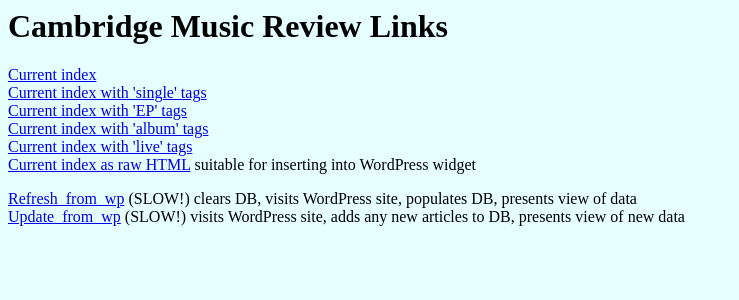
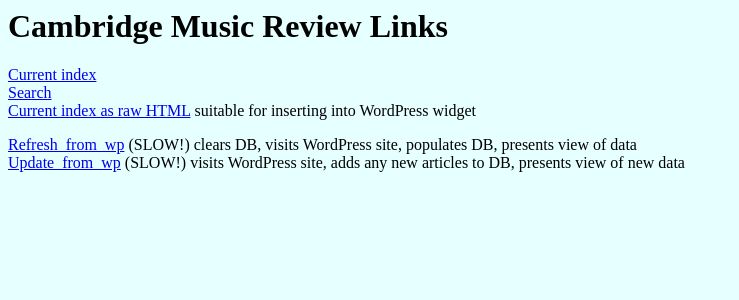
Before and after one commit to jeanflower/cambridgemusicreviews, a Django app: page /indexer/ in a window 1280 px wide. Shown: the top 300 px of the page, without its empty margins (0-739 px from the left). Run offline with Django 3.2, Linux system fonts and the light colour scheme.

Commit message:
Add search capability

```diff
--- a/django/cmr_site/indexer/forms.py
+++ b/django/cmr_site/indexer/forms.py
@@ -10,16 +10,27 @@ import_module("cmr.cmr_utilities")
 
 from cmr.cmr_utilities import INDEX_CATEGORY_STRINGS
 
-CHOICES = (('1', INDEX_CATEGORY_STRINGS[0]), \
+CATEGORY_CHOICES = (('1', INDEX_CATEGORY_STRINGS[0]), \
            ('2', INDEX_CATEGORY_STRINGS[1]), \
            ('3', INDEX_CATEGORY_STRINGS[2]), \
            ('4', INDEX_CATEGORY_STRINGS[3]), \
            ('5', INDEX_CATEGORY_STRINGS[4]))
 
-class IndexTextForm(forms.Form):
+SEARCH_LOCATION_CHOICES = (('1', "Title"), \
+                           ('2', "Tags"),
+                           ('3', "Index text"))
+
+class EditEntryForm(forms.Form):
     index_text = forms.CharField(label="Index link text",
                                  max_length=max_index_text_length,
                                 )
     category_choice = forms.ChoiceField(label = '',
                                         widget=forms.RadioSelect,
-                                        choices=CHOICES)
+                                        choices=CATEGORY_CHOICES)
+class SearchForm(forms.Form):
+    search_term = forms.CharField(label="Search for text",
+                                  max_length=max_index_text_length,
+                                 )
+    location_choice = forms.MultipleChoiceField(
+                                        label = "Search in...",
+                                        choices=SEARCH_LOCATION_CHOICES)
--- a/django/cmr_site/indexer/templates/base.html
+++ b/django/cmr_site/indexer/templates/base.html
@@ -4,10 +4,7 @@
 {% block content %}
 <h1>Cambridge Music Review Links</h1>
 <a href = "{% url 'display_db_index' %}">Current index</a><br>
-<a href = "{% url 'display_tagged_db_index' 'single' 0%}">Current index with 'single' tags</a><br>
-<a href = "{% url 'display_tagged_db_index' 'EP' 0%}">Current index with 'EP' tags</a><br>
-<a href = "{% url 'display_tagged_db_index' 'album' 0%}">Current index with 'album' tags</a><br>
-<a href = "{% url 'display_tagged_db_index' 'live' 0%}">Current index with 'live' tags</a> <br>
+<a href = "{% url 'search' %}">Search</a><br>
 
 <a href = "{% url 'display_db_index_raw' %}">Current index as raw HTML</a> suitable for inserting into WordPress widget<p>
 <a href = "{% url 'refresh_from_wp' %}">Refresh_from_wp</a>
--- a/django/cmr_site/indexer/templates/indexer/index.html
+++ b/django/cmr_site/indexer/templates/indexer/index.html
@@ -2,6 +2,7 @@
 
 {% block content %}
 {{ block.super }}
+<h1>{{title}}</h1>
 {% if show_raw_html %}
     <xmp>
 {% endif %}
--- a/django/cmr_site/indexer/urls.py
+++ b/django/cmr_site/indexer/urls.py
@@ -13,4 +13,5 @@ urlpatterns = [
     url(r'^display_db_index_raw/$', views.display_db_index_raw, name='display_db_index_raw'),
     url(r'^display_tagged_db_index/(?P<tag_text>\w+)/(?P<raw_view>\d+)/$', views.display_tagged_db_index, name='display_tagged_db_index'),
     #url(r'^(?P<article_id>[0-9]+)/edit/$', views.edit, name='edit'),
+    url(r'^search/$', views.search, name='search'),
 ]
--- a/django/cmr_site/indexer/views.py
+++ b/django/cmr_site/indexer/views.py
@@ -8,7 +8,8 @@ from django.http import HttpResponse, HttpResponseRedirect
 from django.template import loader
 from django.shortcuts import render
 
-from .forms import IndexTextForm, CHOICES
+from .forms import EditEntryForm, CATEGORY_CHOICES, \
+                   SearchForm, SEARCH_LOCATION_CHOICES
 
 import_module("cmr.cmr_create_index_html")
 
@@ -173,19 +174,7 @@ white_list_of_tag_text_values = ["live", "album", "single", "EP", "all"]
 # raw_view = 1 : show raw html
 # raw_view = 2 : show formatted html then raw HTML
 
-
-def display_tagged_db_index(request, tag_text, raw_view):
-
-    # Only pass whitelisted tag_text values into DB
-    # While any tags are possible on WordPress, we protect our DB
-    if not tag_text in white_list_of_tag_text_values:
-        return HttpResponse("not-approved tag text value "+\
-                            "(only "+str(white_list_of_tag_text_values)+" allowed)")
-    if tag_text == "all":
-        db_articles = Article.objects.all()
-    else:
-        db_articles = Article.objects.filter(tag__text__contains=tag_text)
-
+def display_db_articles( request, db_articles, title, raw_view ):
     articles_extras = []
     articles_singles = []
     articles_albums = []
@@ -216,12 +205,13 @@ def display_tagged_db_index(request, tag_text, raw_view):
     _sort_db_articles(articles_unclassified)
 
     #show_displayed_html = not raw_view == "1"
-    show_raw_html = not raw_view == "0"
+    show_raw_html = not raw_view == "0" and not raw_view == 0
     print("raw_view "+str(raw_view))
     print("show raw html?"+str(show_raw_html))
 
     template = loader.get_template('indexer/index.html')
     context = {
+        'title'                    : title,
         'show_raw_html'            : show_raw_html,
         'article_list_extras'      : articles_extras,
         'article_list_singles'     : articles_singles,
@@ -231,6 +221,20 @@ def display_tagged_db_index(request, tag_text, raw_view):
     }
     return HttpResponse(template.render(context, request))
 
+def display_tagged_db_index(request, tag_text, raw_view):
+
+    # Only pass whitelisted tag_text values into DB
+    # While any tags are possible on WordPress, we protect our DB
+    if not tag_text in white_list_of_tag_text_values:
+        return HttpResponse("not-approved tag text value "+\
+                            "(only "+str(white_list_of_tag_text_values)+" allowed)")
+    if tag_text == "all":
+        db_articles = Article.objects.all()
+    else:
+        db_articles = Article.objects.filter(tag__text__contains=tag_text)
+
+    return display_db_articles(request, db_articles, "", raw_view)
+
 def get_index_text(request, article_id):
     print("entered get_index_text for id "+article_id)
 
@@ -238,7 +242,7 @@ def get_index_text(request, article_id):
     db_article = db_articles.first()
 
     if request.method == 'POST':
-        form = IndexTextForm(request.POST)
+        form = EditEntryForm(request.POST)
         if form.is_valid():
             db_article.index_text = form.cleaned_data['index_text']
             choice = form.cleaned_data['category_choice']
@@ -253,9 +257,9 @@ def get_index_text(request, article_id):
     else:
 
         default_index_text = db_article.index_text
-        default_choice = CHOICES[db_article.category][0]
+        default_choice = CATEGORY_CHOICES[db_article.category][0]
         print("default choice = "+str(default_choice))
-        form = IndexTextForm(initial={'index_text':default_index_text,
+        form = EditEntryForm(initial={'index_text':default_index_text,
                                       'category_choice':default_choice})
 
     #print("form is" +str(form))
@@ -265,3 +269,40 @@ def get_index_text(request, article_id):
                    'article_url' : db_article.url,
                    'article_index_text' : db_article.index_text,
                    'form': form})
+
+def search(request):
+
+    if request.method == 'POST':
+        form = SearchForm(request.POST)
+        if form.is_valid():
+            search_term = form.cleaned_data['search_term']
+
+            search_results = []
+            search_locations = form.cleaned_data['location_choice']
+            for location in search_locations:
+                print(SEARCH_LOCATION_CHOICES[int(location)-1][1])
+                if SEARCH_LOCATION_CHOICES[int(location)-1][1] == "Title":
+                    search_results = search_results +\
+                            list(Article.objects.filter(title__icontains=search_term))
+                elif SEARCH_LOCATION_CHOICES[int(location)-1][1] == "Tags":
+                    search_results = search_results +\
+                            list(Article.objects.filter(tag__text__icontains=search_term))
+                elif SEARCH_LOCATION_CHOICES[int(location)-1][1] == "Index text":
+                    search_results = search_results +\
+                            list(Article.objects.filter(index_text__icontains=search_term))
+
+            return display_db_articles(request,
+                                       set(search_results),
+                                       "Search Results",
+                                       "0")
+
+    else:
+
+        default_search_text = "search_term"
+        default_choice = '1'
+        form = SearchForm(initial={'':default_search_text,
+                                   'location_choice':default_choice})
+
+    #print("form is" +str(form))
+    return render(request, 'indexer/search.html',
+                  {'form': form})
```
Also changed, not shown: django/cmr_site/indexer/templates/indexer/search.html (added, +13 -0 lines).
